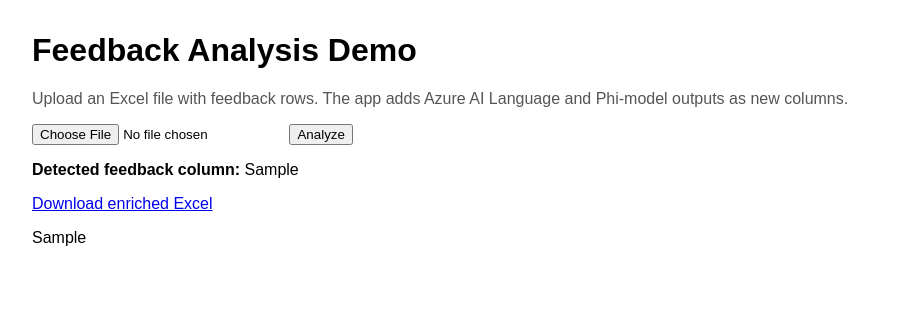
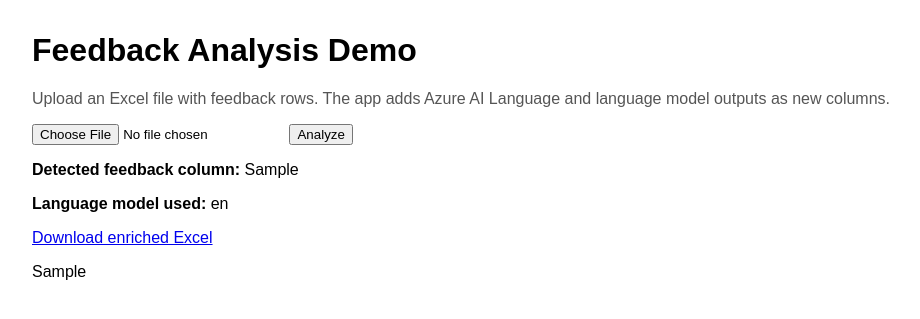
Before and after one commit to Vinny614/Feedback-analysis, a Flask app: template templates/index.html in a window 1280 px wide. Shown: the top 319 px of the page, without its empty margins (0-920 px from the left). Run offline with Flask 3, Linux system fonts and the light colour scheme; the template is opened without the code that fills it: most values are stand-ins (such as "Sample title", 1, 10 or a date in 2020).

Commit message:
Replace Phi UI/result labels with language model wording
Agent-Logs-Url: https://github.com/Vinny614/Feedback-analysis/sessions/214e10b1-4a65-4d06-8351-2d73718a1719

Co-authored-by: Vinny614 <68601261+Vinny614@users.noreply.github.com>

```diff
--- a/app.py
+++ b/app.py
@@ -60,7 +60,14 @@ def _build_download_link(df: pd.DataFrame) -> str:
 
 @app.route("/", methods=["GET", "POST"])
 def index():
-    context = {"table_html": None, "error": None, "download_url": None, "feedback_column": None}
+    default_model_name = os.getenv("PHI_DEPLOYMENT_NAME", "").strip() or "Not configured"
+    context = {
+        "table_html": None,
+        "error": None,
+        "download_url": None,
+        "feedback_column": None,
+        "language_model_used": default_model_name,
+    }
     if request.method == "POST":
         uploaded_file = request.files.get("feedback_file")
         if not uploaded_file or uploaded_file.filename == "":
@@ -77,6 +84,7 @@ def index():
             if use_mock:
                 azure_analyzer = DemoHeuristicAnalyzer(mode="azure")
                 phi_analyzer = DemoHeuristicAnalyzer(mode="phi")
+                context["language_model_used"] = "Demo heuristic analyzer"
             else:
                 azure_analyzer = AzureLanguageAnalyzer(
                     endpoint=os.getenv("AZURE_LANGUAGE_ENDPOINT", ""),
@@ -88,6 +96,9 @@ def index():
                     deployment=os.getenv("PHI_DEPLOYMENT_NAME", ""),
                     api_version=os.getenv("AZURE_OPENAI_API_VERSION", "2025-01-01-preview"),
                     api_key=os.getenv("AZURE_OPENAI_KEY", ""),
+                )
+                context["language_model_used"] = (
+                    os.getenv("PHI_DEPLOYMENT_NAME", "").strip() or "Not configured"
                 )
 
             output_df = enrich_feedback_dataframe(
--- a/feedback_analysis.py
+++ b/feedback_analysis.py
@@ -295,8 +295,10 @@ def enrich_feedback_dataframe(
     enriched["azure_confidence_neutral"] = [result.get("confidence_neutral", "") for result in azure_results]
     enriched["azure_confidence_negative"] = [result.get("confidence_negative", "") for result in azure_results]
 
-    enriched["phi_sentiment"] = [result.get("sentiment", "") for result in phi_results]
-    enriched["phi_opinion_mining"] = [_format_list(result.get("opinion_mining", [])) for result in phi_results]
-    enriched["phi_key_phrases"] = [_format_list(result.get("key_phrases", [])) for result in phi_results]
+    enriched["language_model_sentiment"] = [result.get("sentiment", "") for result in phi_results]
+    enriched["language_model_opinion_mining"] = [
+        _format_list(result.get("opinion_mining", [])) for result in phi_results
+    ]
+    enriched["language_model_key_phrases"] = [_format_list(result.get("key_phrases", [])) for result in phi_results]
 
     return enriched
--- a/templates/index.html
+++ b/templates/index.html
@@ -33,7 +33,7 @@
   <body>
     <h1>Feedback Analysis Demo</h1>
     <p class="hint">
-      Upload an Excel file with feedback rows. The app adds Azure AI Language and Phi-model outputs as new columns.
+      Upload an Excel file with feedback rows. The app adds Azure AI Language and language model outputs as new columns.
     </p>
     <form method="post" enctype="multipart/form-data">
       <input type="file" name="feedback_file" accept=".xlsx,.xls" required />
@@ -46,6 +46,7 @@
 
     {% if table_html %}
     <p><strong>Detected feedback column:</strong> {{ feedback_column }}</p>
+    <p><strong>Language model used:</strong> {{ language_model_used }}</p>
     <p>
       <a href="{{ download_url }}" download="feedback_analysis_output.xlsx">Download enriched Excel</a>
     </p>
```
Also changed, not shown: tests/test_feedback_analysis.py (+4 -4 lines).
